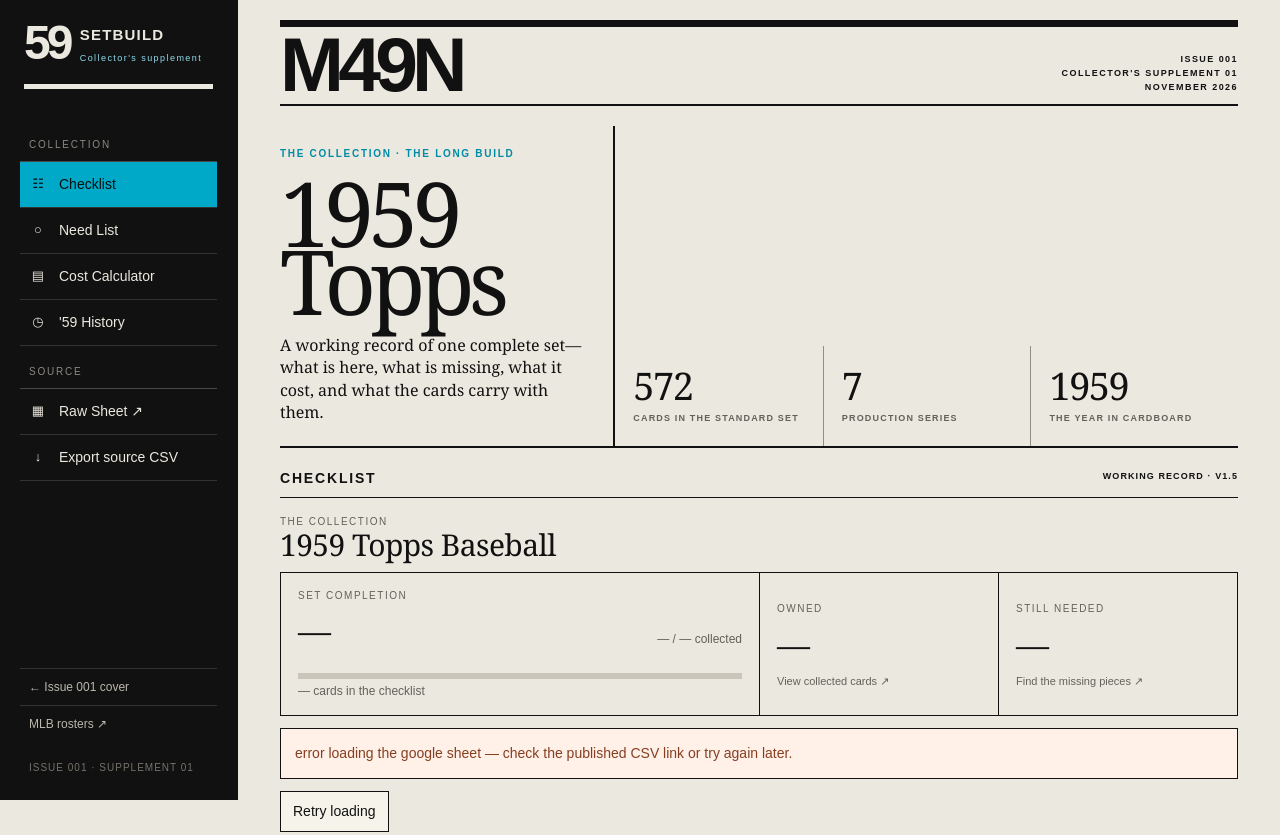
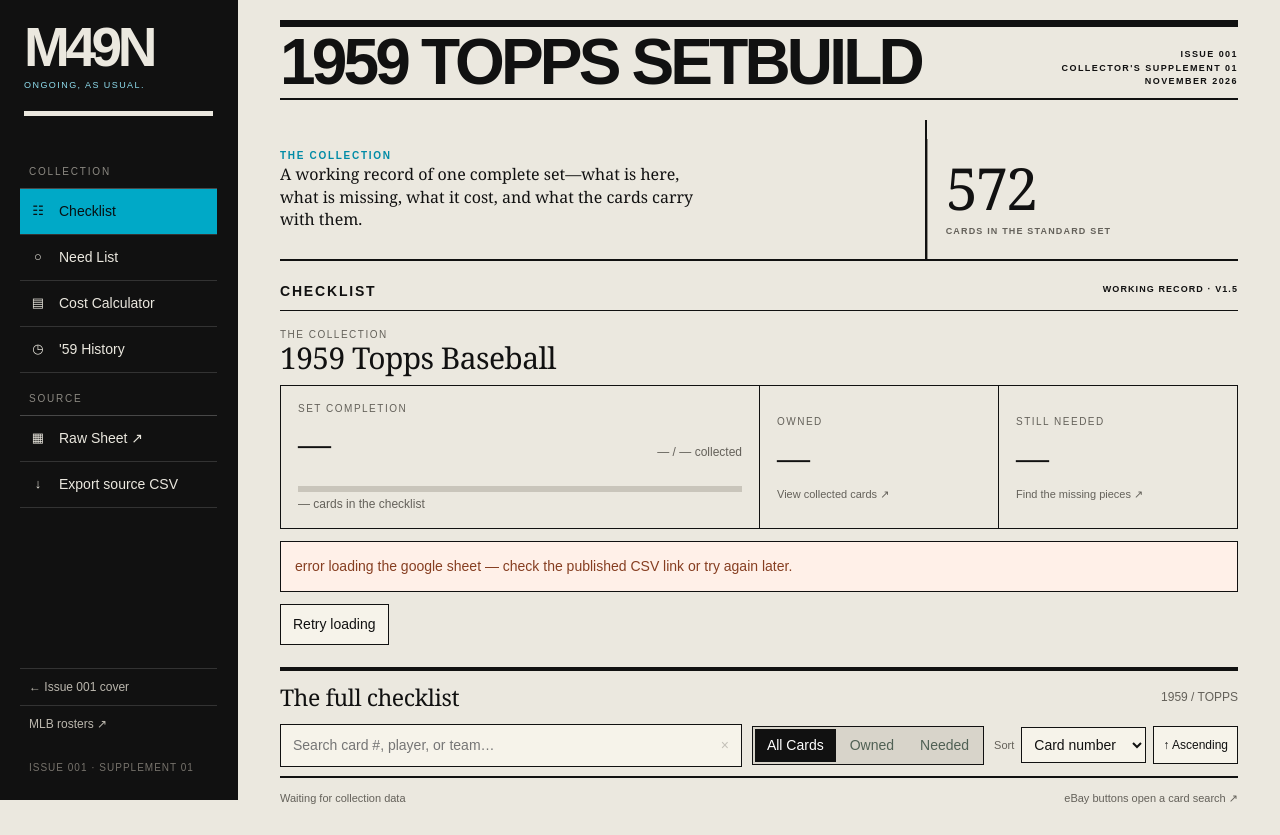
Before and after one commit to storyofthegoats/m49n.github.io, a plain HTML site: page 1959-v1-5.html in a window 1280 px wide. Shown: the top 835 px of the page. Drawn offline with Linux system fonts and the light colour scheme; no server answers.

Commit message:
Refine the 1959 supplement hierarchy

```diff
--- a/1959-v1-5.html
+++ b/1959-v1-5.html
@@ -149,10 +149,9 @@ td,th{padding:8px 10px}
 :root{--ink:#111;--muted:#64615a;--paper:#ebe8df;--line:#918e86;--green:#008ba6;--gold:#00a9c7}
 body{font-family:Arial,Helvetica,sans-serif;background:var(--paper);color:var(--ink)}
 .sidebar{width:238px;background:#111;color:#ebe8df;padding:25px 20px;border-right:1px solid #111}
-.brand{align-items:flex-start;gap:10px;margin:0 4px 30px;padding-bottom:18px;border-bottom:5px solid #ebe8df}
-.brand-mark{border:0;border-radius:0;width:auto;height:auto;display:block;font:900 48px/.75 Arial,Helvetica,sans-serif;letter-spacing:-.08em;color:#ebe8df}
-.brand strong{font:700 15px/1 Arial,Helvetica,sans-serif;text-transform:uppercase;letter-spacing:.08em}
-.brand small{margin-top:6px;color:#8edced;font-size:9px;letter-spacing:.16em}
+.brand{display:block;margin:0 4px 30px;padding-bottom:18px;border-bottom:5px solid #ebe8df}
+.brand-mark{border:0;border-radius:0;width:auto;height:auto;display:block;font:900 55px/.8 Arial,Helvetica,sans-serif;letter-spacing:-.08em;color:#ebe8df;text-transform:uppercase}
+.brand small{display:block;margin-top:10px;color:#8edced;font-size:9px;letter-spacing:.16em;text-transform:uppercase}
 .nav-label{color:#8c8982;padding:0 9px;margin-top:18px}
 nav{gap:0;border-top:1px solid #484848}
 nav button,nav a{border-radius:0;border-bottom:1px solid #333;padding:12px 9px}
@@ -163,16 +162,16 @@ nav .symbol{font-size:13px}
 .edition{color:#77736c;padding:18px 9px 0}
 main{margin-left:238px;padding:20px 42px 35px;max-width:1600px}
 .supplement-banner{display:grid;grid-template-columns:1fr auto;gap:20px;align-items:end;border-top:7px solid var(--ink);border-bottom:2px solid var(--ink);padding:8px 0 9px;margin-bottom:20px}
-.supplement-masthead{font-size:clamp(2.7rem,6vw,6.3rem);font-weight:900;letter-spacing:-.075em;line-height:.78;text-transform:uppercase}
+.supplement-masthead{font-size:clamp(2.2rem,5vw,5.2rem);font-weight:900;letter-spacing:-.06em;line-height:.85;text-transform:uppercase}
 .supplement-meta{text-align:right;font-size:9px;line-height:1.55;font-weight:800;letter-spacing:.16em;text-transform:uppercase}
-.feature-intro{display:grid;grid-template-columns:minmax(250px,.7fr) minmax(300px,1.3fr);border-bottom:2px solid var(--ink);margin-bottom:17px}
-.feature-title{padding:20px 25px 22px 0;border-right:2px solid var(--ink)}
+.feature-intro{display:grid;grid-template-columns:minmax(300px,1.35fr) minmax(190px,.65fr);border-bottom:2px solid var(--ink);margin-bottom:17px}
+.feature-title{display:flex;flex-direction:column;justify-content:flex-end;padding:28px 25px 28px 0;border-right:2px solid var(--ink)}
 .feature-kicker{font-size:10px;font-weight:800;letter-spacing:.17em;text-transform:uppercase;color:#008ba6}
-.feature-title h2{font:400 clamp(3.8rem,7vw,7.6rem)/.76 Georgia,"Times New Roman",serif;letter-spacing:-.065em;margin:17px 0 20px}
+.feature-title h2{font:400 clamp(3.2rem,6vw,6.5rem)/.82 Georgia,"Times New Roman",serif;letter-spacing:-.06em;margin:17px 0 20px}
 .feature-title p{font:16px/1.4 Georgia,"Times New Roman",serif;color:var(--ink);max-width:420px;margin:0}
-.feature-facts{display:grid;grid-template-columns:repeat(3,1fr);align-content:end}
+.feature-facts{display:grid;grid-template-columns:1fr;align-content:end}
 .fact{padding:20px 18px;border-left:1px solid var(--line)}
-.fact:first-child{border-left:0}.fact strong{display:block;font:400 38px/1 Georgia,"Times New Roman",serif;letter-spacing:-.04em}
+.fact strong{display:block;font:400 58px/1 Georgia,"Times New Roman",serif;letter-spacing:-.04em}
 .fact span{display:block;margin-top:8px;font-size:9px;font-weight:800;letter-spacing:.13em;text-transform:uppercase;color:var(--muted)}
 .topbar{border-bottom:1px solid var(--ink);padding-bottom:8px}h1{font-size:14px;text-transform:uppercase;letter-spacing:.13em}
 .version{border:0;border-radius:0;padding:0;font-size:9px;font-weight:700;letter-spacing:.12em}
@@ -193,22 +192,19 @@ td,th{border-bottom-color:#c9c5bb}td:nth-child(2){font-family:Georgia,"Times New
 .series-track{border-radius:0;background:#c9c5bb}.series-fill{background:#00a9c7}
 .mobile-top{background:#111;color:#ebe8df;border-bottom:2px solid #00a9c7}
 @media(max-width:1000px){.feature-intro{grid-template-columns:1fr}.feature-title{border-right:0}.feature-facts{border-top:1px solid var(--ink)}}
-@media(max-width:760px){.sidebar{width:250px}.mobile-menu{background:#111;color:#ebe8df;border-color:#777}main{margin-left:0;padding:15px}.supplement-banner{margin-top:2px}.supplement-masthead{font-size:3rem}.feature-title{padding:18px 0}.feature-title h2{font-size:4.4rem}.feature-title p{font-size:15px}.feature-facts{grid-template-columns:1fr 1fr}.fact:last-child{grid-column:1/-1;border-left:0;border-top:1px solid var(--line)}}
+@media(max-width:760px){.sidebar{width:250px}.mobile-menu{background:#111;color:#ebe8df;border-color:#777}main{margin-left:0;padding:15px}.supplement-banner{margin-top:2px}.supplement-masthead{font-size:2.5rem}.feature-title{padding:18px 0}.feature-title h2{font-size:4.1rem}.feature-title p{font-size:15px}.feature-facts{grid-template-columns:1fr}.fact{border-left:0;border-top:1px solid var(--line)}}
 </style></head>
 <body>
 <div class="mobile-top">
-<strong>M49N / 1959</strong>
+<strong>M49N</strong>
 <button id="menu" class="btn mobile-menu" aria-expanded="false" aria-controls="sidebar">☰ Menu</button>
 </div>
 <button class="scrim" id="scrim" aria-label="Close navigation" hidden>
 </button>
 <aside class="sidebar" id="sidebar">
 <div class="brand">
-<span class="brand-mark">59</span>
-<div>
-<strong>Setbuild</strong>
-<small>Collector's supplement</small>
-</div>
+<span class="brand-mark">M49N</span>
+<small>Ongoing, as usual.</small>
 </div>
 <div class="nav-label">COLLECTION</div>
 <nav aria-label="Collection navigation">
@@ -234,19 +230,16 @@ td,th{border-bottom-color:#c9c5bb}td:nth-child(2){font-family:Georgia,"Times New
 </aside>
 <main>
 <header class="supplement-banner">
-<div class="supplement-masthead">m49n</div>
+<div class="supplement-masthead">1959 Topps Setbuild</div>
 <div class="supplement-meta">Issue 001<br>Collector's Supplement 01<br>November 2026</div>
 </header>
 <section class="feature-intro" aria-label="1959 Topps Setbuild introduction">
 <div class="feature-title">
-<div class="feature-kicker">The collection · The long build</div>
-<h2>1959<br>Topps</h2>
+<div class="feature-kicker">The collection</div>
 <p>A working record of one complete set—what is here, what is missing, what it cost, and what the cards carry with them.</p>
 </div>
 <div class="feature-facts" aria-label="Set facts">
 <div class="fact"><strong>572</strong><span>Cards in the standard set</span></div>
-<div class="fact"><strong>7</strong><span>Production series</span></div>
-<div class="fact"><strong>1959</strong><span>The year in cardboard</span></div>
 </div>
 </section>
 <header class="topbar">
```
